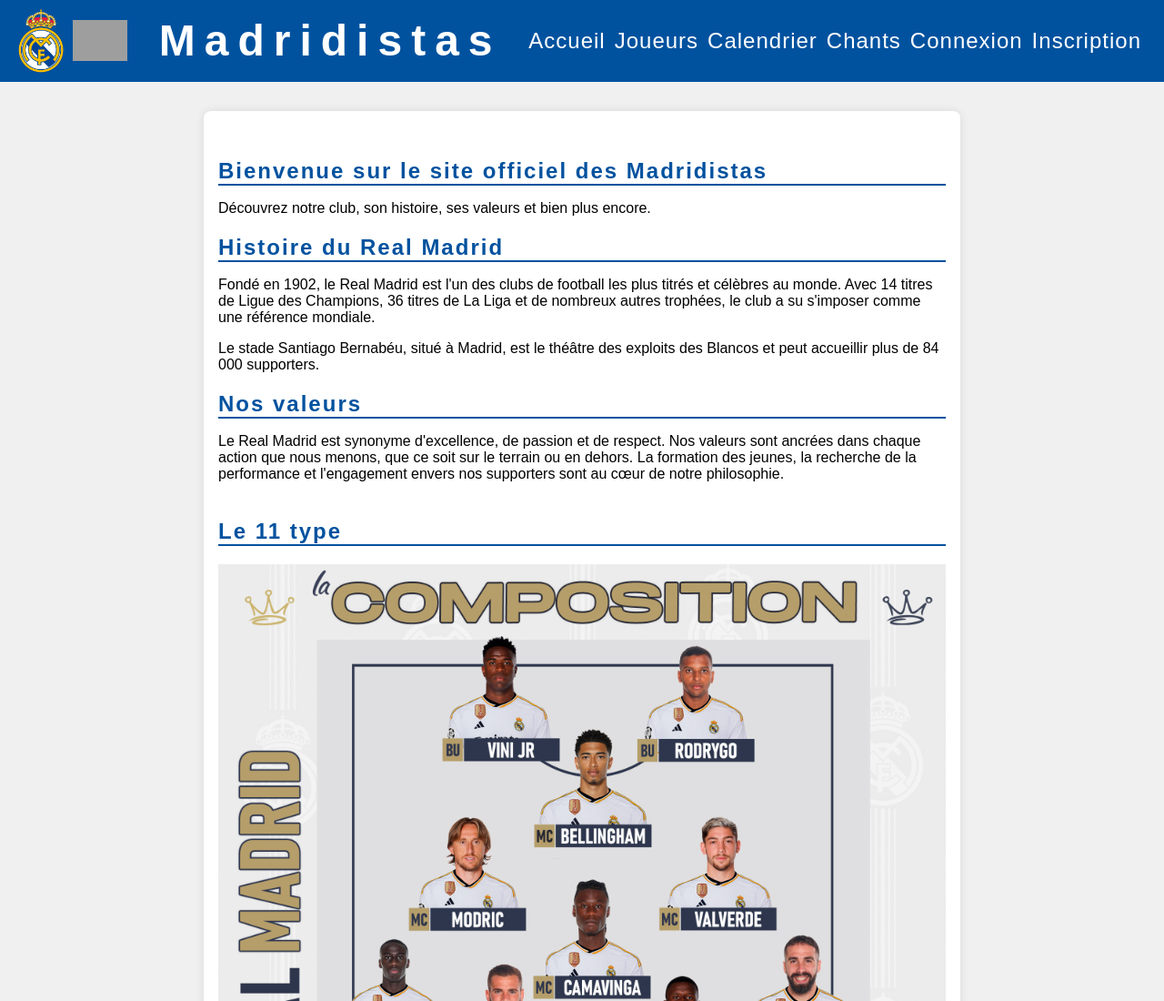
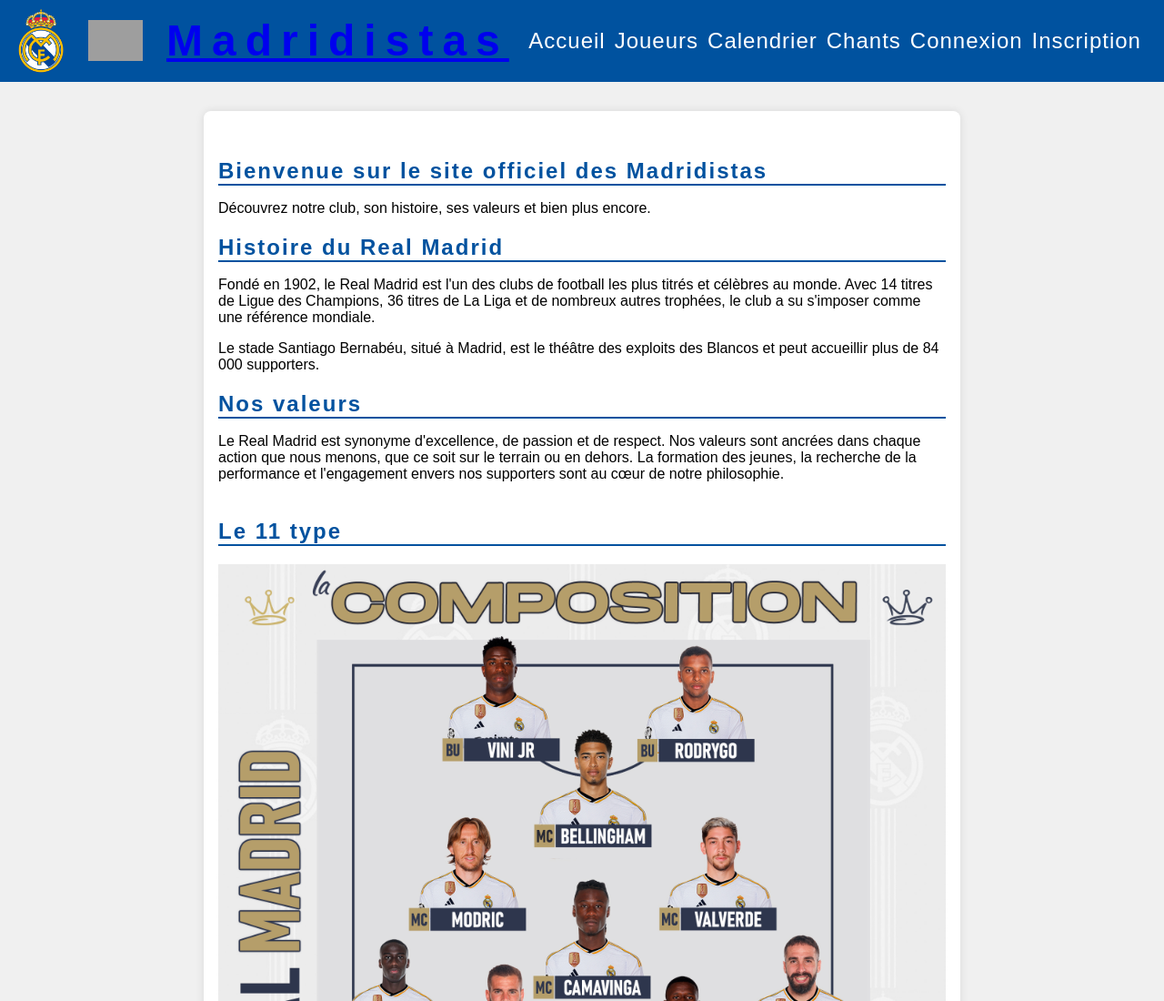
Before and after one commit to Zouzoula/projetweb, a plain HTML site: page index.html in a window 1280 px wide. Shown: the top 1100 px of the page at 91% size. Drawn offline with Linux system fonts and the light colour scheme; grey boxes are pictures that could not be loaded; files whose address does not match are found by name.

Commit message:
Update index.html

```diff
--- a/index.html
+++ b/index.html
@@ -4,14 +4,14 @@
     <meta charset="UTF-8">
     <meta name="viewport" content="width=device-width, initial-scale=1.0">
     <link rel="shortcut icon" href="./images/Logo_Real_Madrid.png">
-    <a class="Madridistas" href="index.html"><title>Accueil - Madridistas</title></a>
+    <title>Accueil - Madridistas</title>
     <link rel="stylesheet" href="css/styles.css">
 </head>
 <body>
     <header>
         <img class="logo_M" src="images/Logo_Real_Madrid.png" alt="Logo Real Madrid" width="50px">
         <img class="logo_LDC" src="images/14_ldc.png" alt="Logo LDC" width="60px">
-        <h1>Madridistas</h1>
+        <a class="Madridistas" href="index.html"><h1>Madridistas</h1></a>
         <nav>
             <ul>
                 <li><a href="index.html">Accueil</a></li>
```
